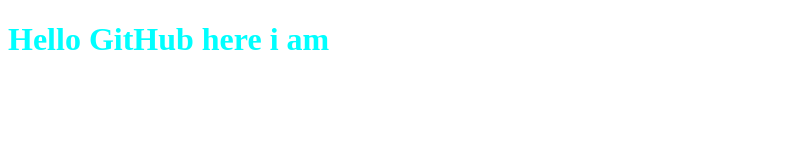
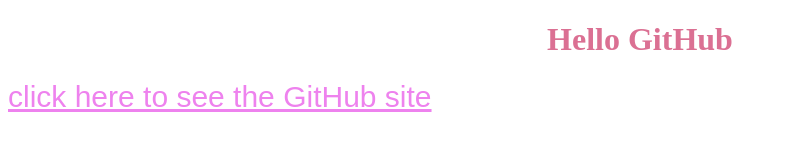
Before and after one commit to fatimaahmadi123/my-awesome-project, a plain HTML site: page index.html in a window 1280 px wide. Shown: the whole page, without its empty margins (0-787 px from the left). Drawn offline with Linux system fonts and the light colour scheme.

Commit message:
added  a link

```diff
--- a/index.html
+++ b/index.html
@@ -7,12 +7,24 @@
     <title>Github first project</title>
     <style>
       h1 {
-        color: aqua;
+        color: palevioletred;
+        text-align: center;
+      }
+      a {
+        font-size: 30px;
+        font-family: Arial, "Helvetica Neue", Helvetica, sans-serif;
+        color: violet;
+        text-align: center;
       }
     </style>
   </head>
 
   <body>
-    <h1>Hello GitHub here i am</h1>
+    <h1>Hello GitHub</h1>
+    <a
+      href="https://www.bing.com/ck/a?!&&p=fc010ce363a28f32JmltdHM9MTY4NDU0MDgwMCZpZ3VpZD0zYjY0ZjhhYS00ZmE4LTY5YTQtMGUwYy1lYWRjNGVjNTY4N2QmaW5zaWQ9NTE5Ng&ptn=3&hsh=3&fclid=3b64f8aa-4fa8-69a4-0e0c-eadc4ec5687d&psq=github&u=a1aHR0cHM6Ly9naXRodWIuY29tLw&ntb=1"
+      class="link"
+      >click here to see the GitHub site</a
+    >
   </body>
 </html>
```
